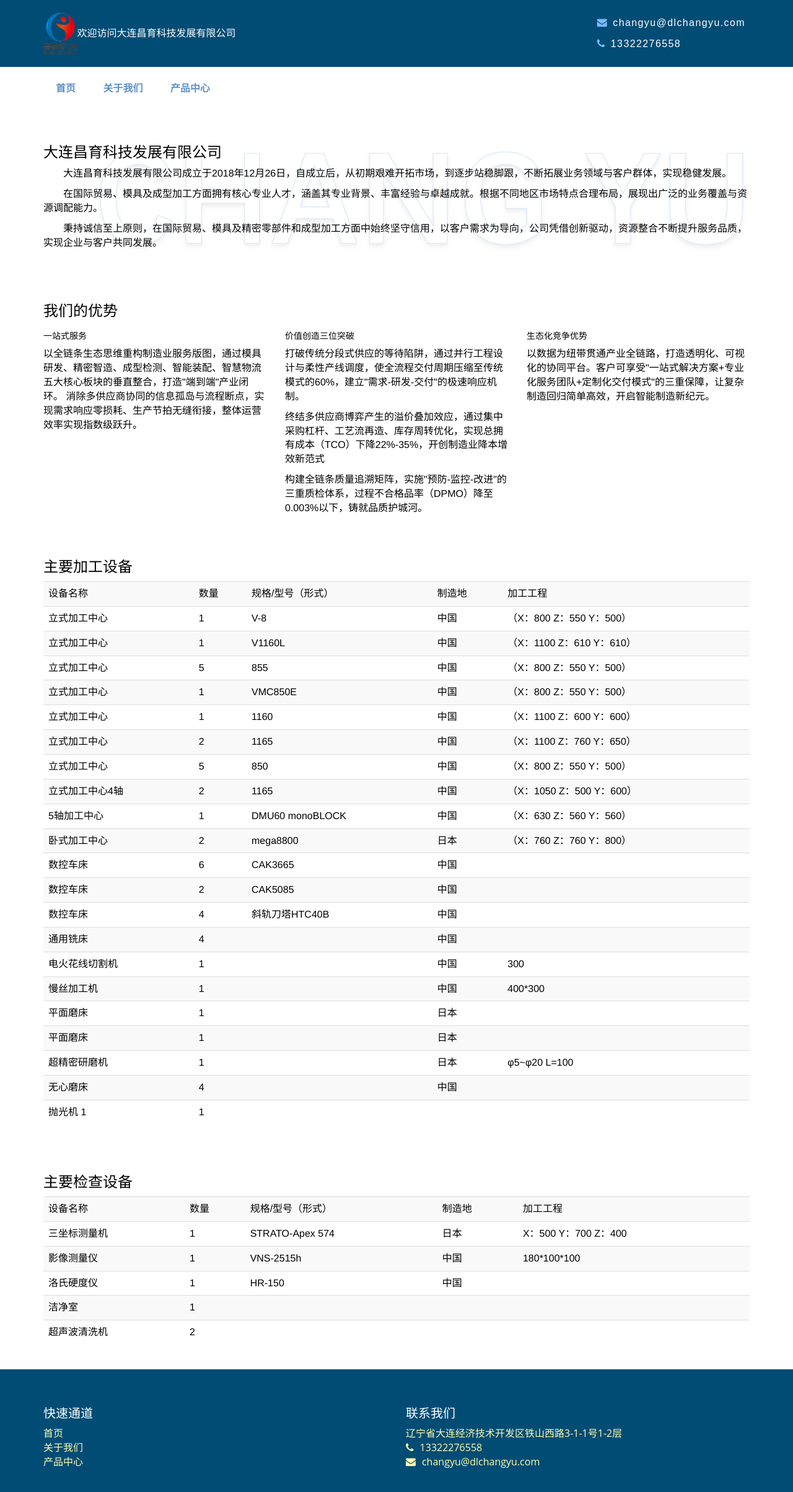
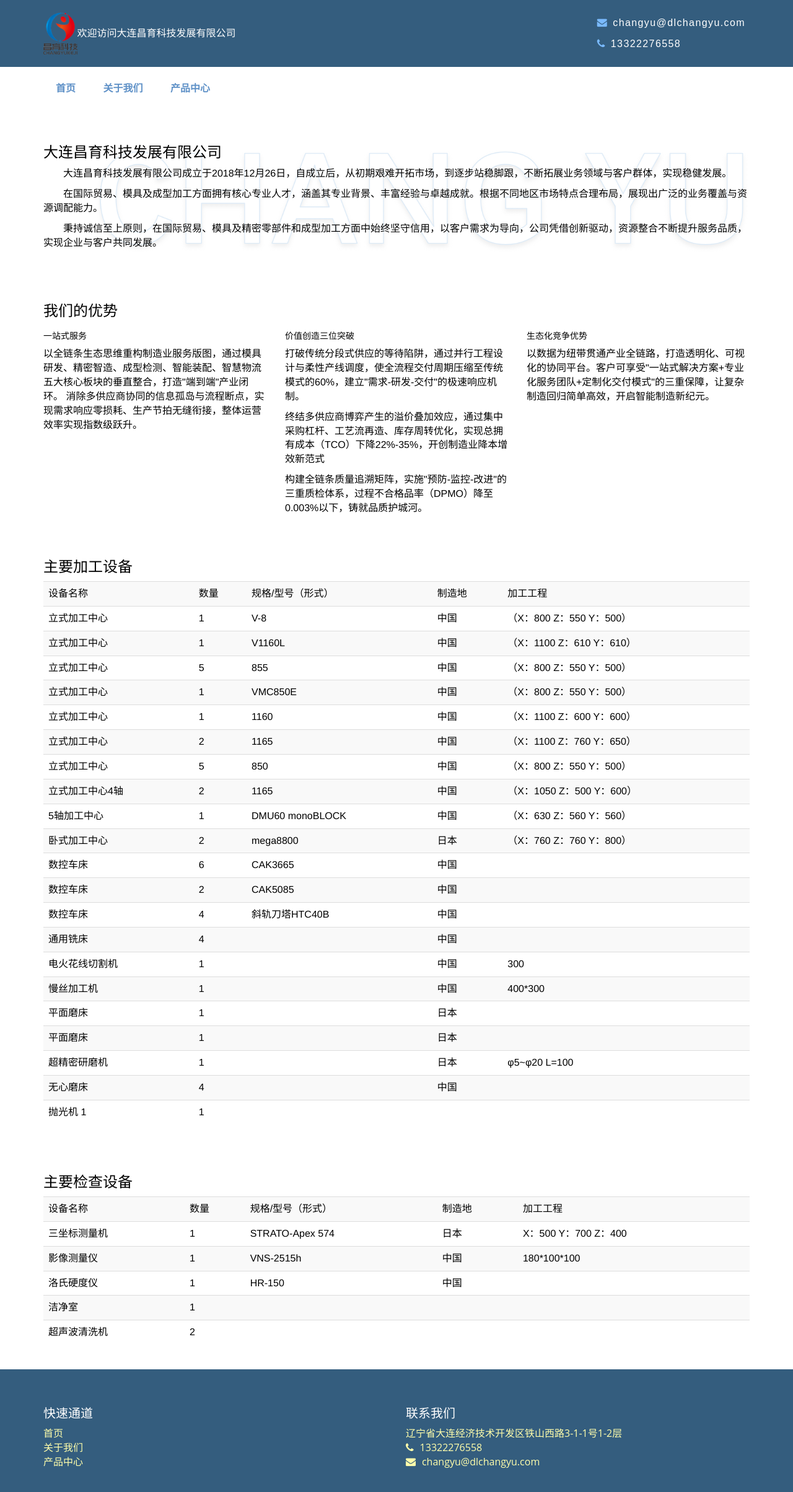
Before and after one commit to zhinian99/ppp, a plain HTML site: page about.html in a window 1280 px wide. Shown: the whole page at 62% size. Drawn offline with Linux system fonts and the light colour scheme.

Commit message:
fix: 更改颜色

```diff
--- a/css/home.css
+++ b/css/home.css
@@ -25,7 +25,7 @@ section{
 	float:left;
 	width:100%;
 	position:relative;
-	background-color:#004c75;
+	background-color:#345d7e;
 	padding:20px 0px;
     line-height: 20px;
 }
@@ -391,7 +391,7 @@ section{
 	float: left;
 	width: 100%;
 	position: relative;
-	background-color: #004c75;
+	background-color: #345d7e;
 	padding: 50px 0px;
 	font-family: 'Open Sans', sans-serif;
 }
@@ -475,7 +475,7 @@ section{
 	text-transform:uppercase;
 	margin:0px 0px 15px;
 	display:block;
-	color: #004c75;
+	color: #345d7e;
 }
 
 .get_started_outer_wrap{
```
